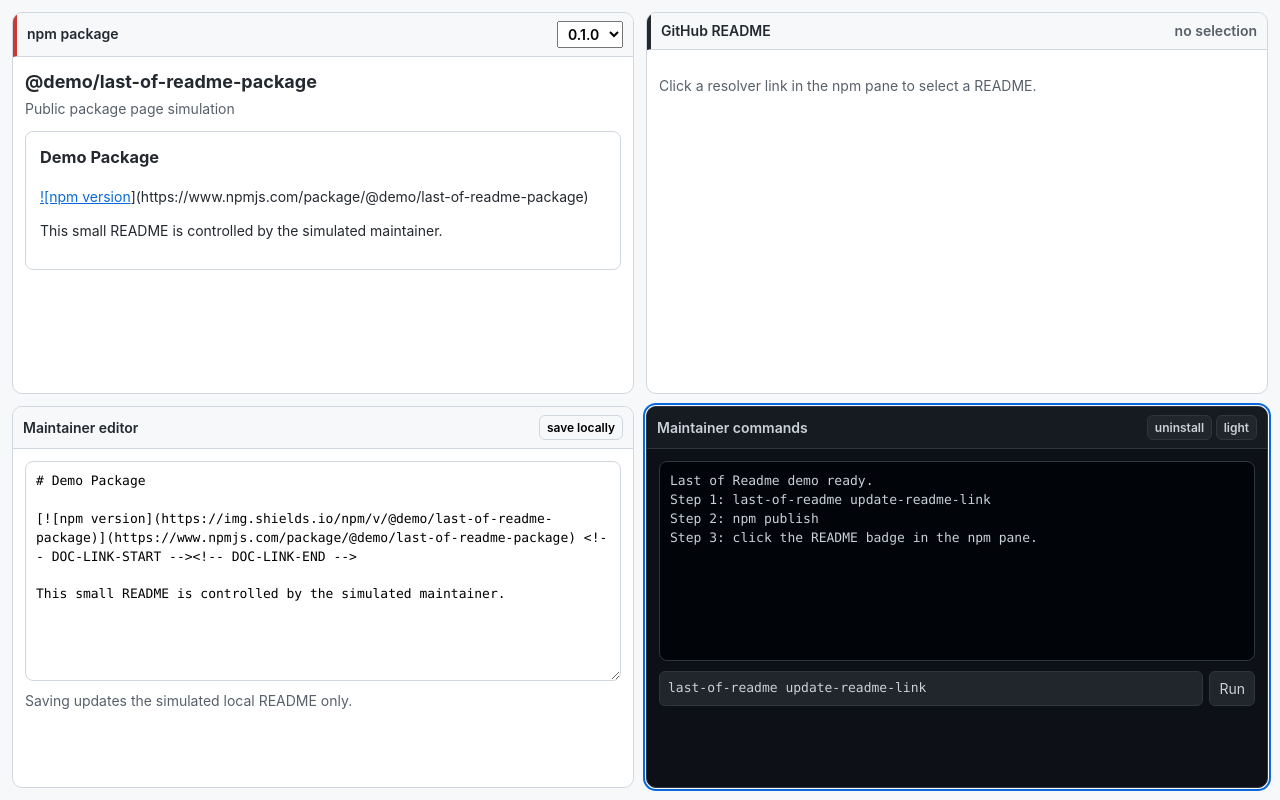
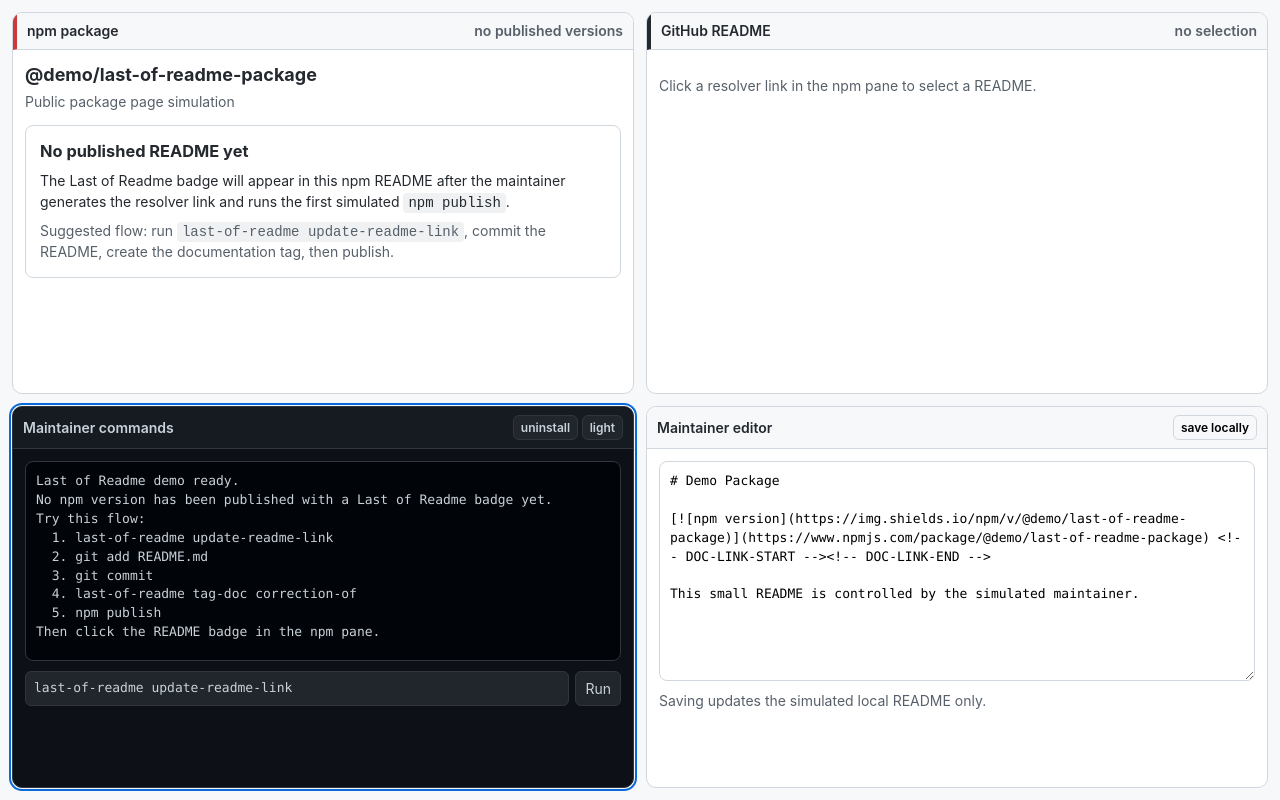
Before and after one commit to Dominic-Mayers/last-of-readme, a website: page docs/demo.html in a window 1280 px wide. Drawn offline with Linux system fonts and the light colour scheme.

Commit message:
Demo step 1 + no badge at start

```diff
--- a/docs/demo.bundle.js
+++ b/docs/demo.bundle.js
@@ -8,7 +8,7 @@
     activePane: 'commands',
     installed: true,
     terminalDark: true,
-    selectedNpmVersion: '0.1.0',
+    selectedNpmVersion: null,
     githubSelection: null,
     packageJson: {
       name: '@demo/last-of-readme-package',
@@ -32,18 +32,19 @@
     },
     branches: { main: 'c1' },
     tags: { 'v0.1.0': 'c1' },
-    published: {
-      '0.1.0': { version: '0.1.0', readme: '' },
-    },
+    published: {},
     terminal: [
       'Last of Readme demo ready.',
-      'Step 1: last-of-readme update-readme-link',
-      'Step 2: npm publish',
-      'Step 3: click the README badge in the npm pane.',
+      'No npm version has been published with a Last of Readme badge yet.',
+      'Try this flow:',
+      '  1. last-of-readme update-readme-link',
+      '  2. git add README.md',
+      '  3. git commit',
+      '  4. last-of-readme tag-doc correction-of',
+      '  5. npm publish',
+      'Then click the README badge in the npm pane.',
     ],
   };
-
-  state.published['0.1.0'].readme = state.files['README.md'];
 
   const demoPorts = {
     npm: {
@@ -221,20 +222,39 @@
 
   function renderNpmPane() {
     const versions = Object.keys(state.published).sort();
-    const published = state.published[state.selectedNpmVersion] || state.published[versions[0]];
+    const selectedVersion = state.selectedNpmVersion || versions[versions.length - 1] || null;
+    const published = selectedVersion ? state.published[selectedVersion] : null;
+    const versionControl = versions.length
+      ? `<select class="version-select" data-action="select-version">
+          ${versions.map((v) => `<option value="${v}" ${v === selectedVersion ? 'selected' : ''}>${v}</option>`).join('')}
+        </select>`
+      : '<span class="muted">no published versions</span>';
+    const readmeContent = published
+      ? markdownToHtml(published.readme)
+      : `
+        <div class="empty-readme-note">
+          <h3>No published README yet</h3>
+          <p>
+            The Last of Readme badge will appear in this npm README after the
+            maintainer generates the resolver link and runs the first simulated
+            <code>npm publish</code>.
+          </p>
+          <p class="muted">
+            Suggested flow: run <code>last-of-readme update-readme-link</code>,
+            commit the README, create the documentation tag, then publish.
+          </p>
+        </div>`;
     return `
       <section class="${paneClass('npm')}" data-pane="npm">
         <header class="pane-header npm-header">
           <span>npm package</span>
-          <select class="version-select" data-action="select-version">
-            ${versions.map((v) => `<option value="${v}" ${v === state.selectedNpmVersion ? 'selected' : ''}>${v}</option>`).join('')}
-          </select>
+          ${versionControl}
         </header>
         <div class="pane-body">
           <h2 class="package-title">${escapeHtml(state.packageJson.name)}</h2>
           <div class="muted">Public package page simulation</div>
           <article class="readme-card">
-            ${markdownToHtml(published.readme)}
+            ${readmeContent}
           </article>
         </div>
       </section>`;
@@ -298,7 +318,7 @@
 
   function render() {
     const root = document.getElementById('last-of-readme-demo');
-    root.innerHTML = renderNpmPane() + renderGithubPane() + renderEditorPane() + renderCommandPane();
+    root.innerHTML = renderNpmPane() + renderGithubPane() + renderCommandPane() + renderEditorPane();
   }
 
   document.addEventListener('click', (event) => {
--- a/docs/demo.css
+++ b/docs/demo.css
@@ -102,6 +102,18 @@ body {
   background: rgba(175,184,193,0.2);
 }
 
+.empty-readme-note h3 {
+  margin: 0 0 6px;
+}
+
+.empty-readme-note p {
+  margin: 8px 0 0;
+}
+
+.empty-readme-note code {
+  white-space: nowrap;
+}
+
 .editor-textarea {
   width: 100%;
   min-height: 220px;
```
